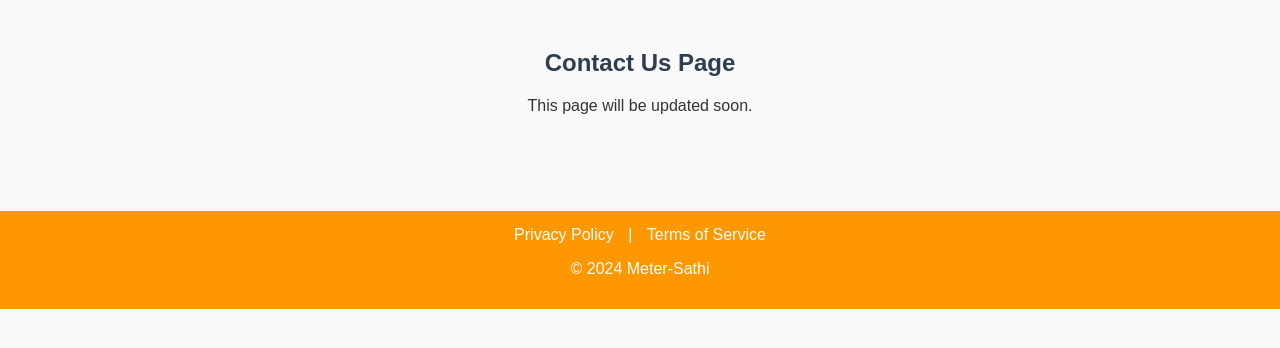
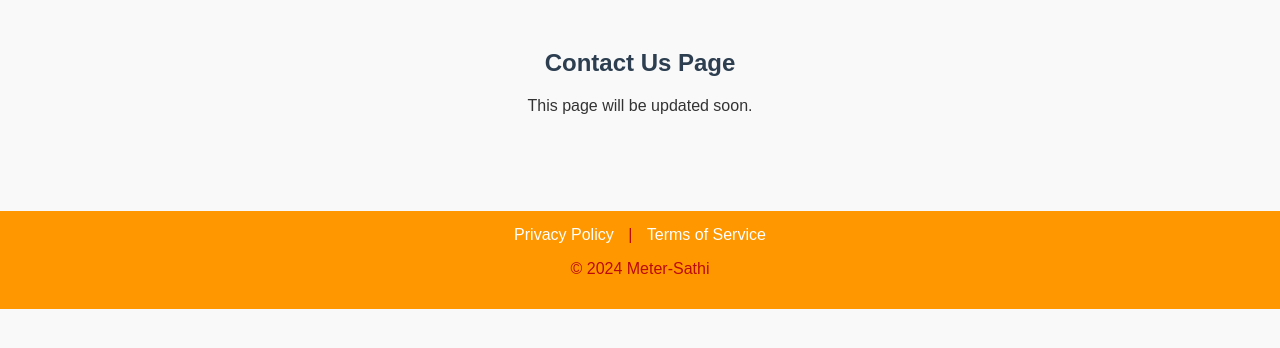
Before and after one commit to walmikee123-droid/meter_sathi, a plain HTML site: page contact.html in a window 1280 px wide. Shown: the part 68-416 px from the top of the page. Drawn offline with Linux system fonts and the light colour scheme.

Commit message:
change colour

```diff
--- a/contact.html
+++ b/contact.html
@@ -14,7 +14,7 @@
     .nav-links a:nth-child(5) { background-color: #8e24aa; }
     .container { text-align: center; padding: 40px; }
     h2 { color: #2c3e50; }
-    footer { background-color: #ff9800; color: #fff; text-align: center; padding: 15px; margin-top: 40px; }
+    footer { background-color: #ff9800; color: #bb0a0a; text-align: center; padding: 15px; margin-top: 40px; }
     footer a { color: #fff; margin: 0 10px; text-decoration: none; }
   </style>
 </head>
```
